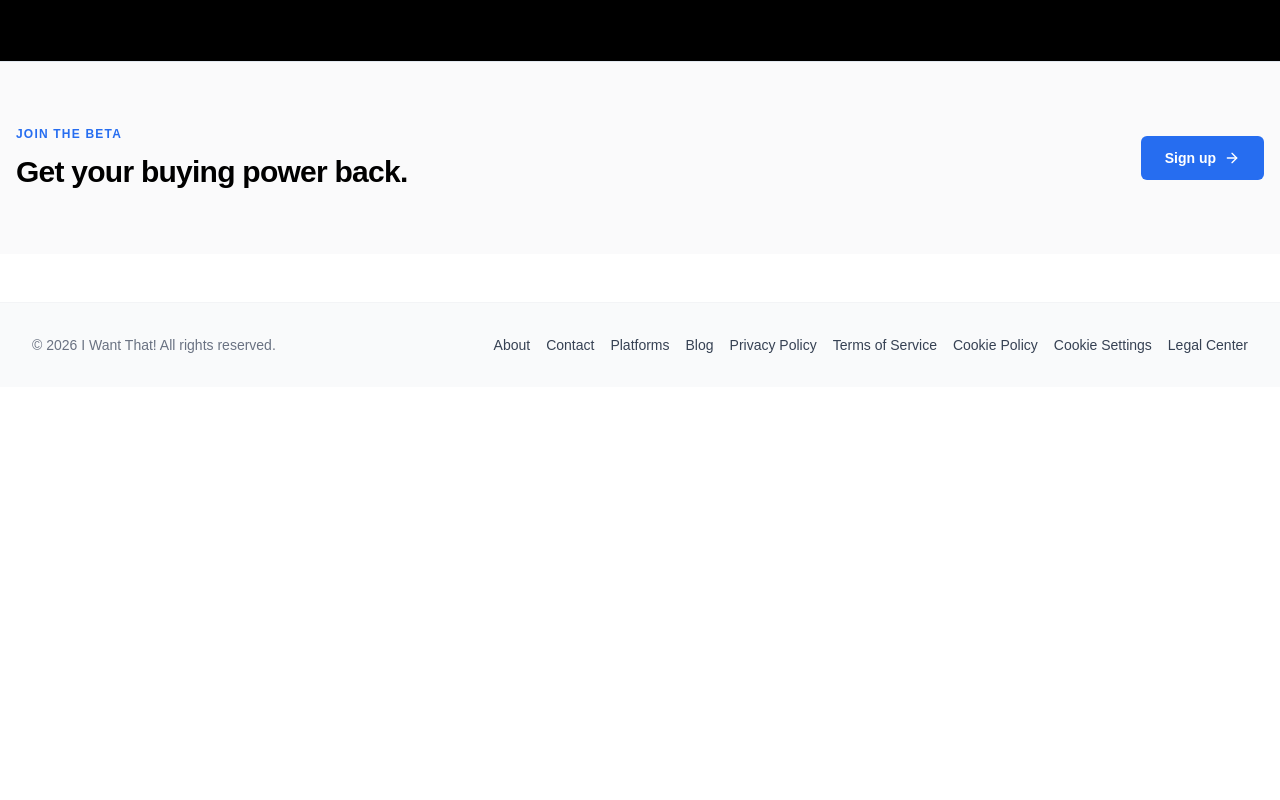
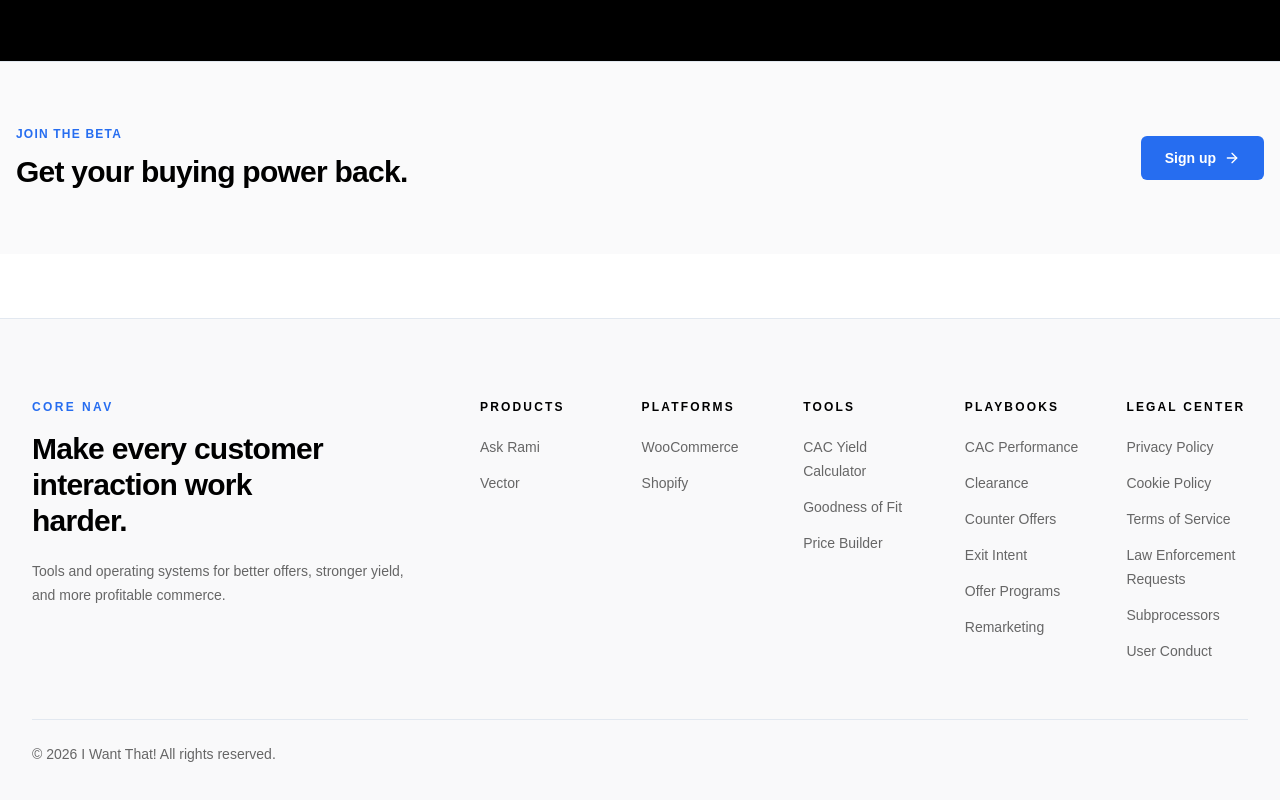
Before and after one commit to c-e-daly/useiwantthat, a Next.js app: page /ask-rami in a window 1280 px wide. Shown: the part 3942-4742 px from the top of the page. Before the commit the page ends 4329 px from the top, so only its background shows below. Built offline with nearby package versions, Linux system fonts and the light colour scheme; no server answers; a web font is replaced by a local one.

Commit message:
updating footer Structure

```diff
--- a/components/public/footer.tsx
+++ b/components/public/footer.tsx
@@ -1,47 +1,102 @@
-import Link from 'next/link';
-import { CookieSettingsButton } from './CookieSettingsButton';
+import Link from "next/link";
+
+const playbookLinks = [
+  { href: "/playbooks/cac-playbook", label: "CAC Performance" },
+  { href: "/playbooks/clearance-playbook", label: "Clearance" },
+  { href: "/playbooks/counter-offer-playbook", label: "Counter Offers" },
+  { href: "/playbooks/exit-intent-playbook", label: "Exit Intent" },
+  { href: "/playbooks/programs-playbook", label: "Offer Programs" },
+  { href: "/playbooks/remarketing-playbook", label: "Remarketing" },
+];
+
+const legalLinks = [
+  { href: "/policies/privacy-policy", label: "Privacy Policy" },
+  { href: "/policies/cookie-policy", label: "Cookie Policy" },
+  { href: "/policies/terms-of-service", label: "Terms of Service" },
+  { href: "/policies/law-enforcement-data-requests", label: "Law Enforcement Requests" },
+  { href: "/policies/subprocessors", label: "Subprocessors" },
+  { href: "/policies/user-conduct-and-content-policy", label: "User Conduct" },
+];
+
+const linkClassName =
+  "text-sm text-neutral-muted transition hover:text-brand focus-visible:text-brand";
+
+function FooterLink({ href, label }: { href: string; label: string }) {
+  return (
+    <li>
+      <Link href={href} className={linkClassName}>
+        {label}
+      </Link>
+    </li>
+  );
+}
+
+function FooterSection({ title, children }: { title: string; children: React.ReactNode }) {
+  return (
+    <div>
+      <h2 className="text-xs font-bold uppercase tracking-[0.18em] text-black">
+        {title}
+      </h2>
+      <ul className="mt-5 space-y-3">{children}</ul>
+    </div>
+  );
+}
 
 export function Footer() {
   const currentYear = new Date().getFullYear();
 
   return (
-    <footer className="bg-gray-50 border-t border-gray-100 mt-12">
-      <div className="container mx-auto px-4 sm:px-6 lg:px-8 py-8">
-        <div className="flex flex-col md:flex-row justify-between items-center text-center md:text-left">
+    <footer className="mt-16 border-t border-surface-border bg-surface-subtle/60">
+      <div className="container mx-auto px-4 py-14 sm:px-6 lg:px-8 lg:py-20">
+        <div className="grid gap-12 lg:grid-cols-[minmax(220px,1fr)_2fr] lg:gap-16">
+          <div>
+            <p className="text-xs font-bold uppercase tracking-[0.2em] text-brand">
+              Core Nav
+            </p>
+            <h2 className="mt-4 max-w-xs text-3xl font-bold tracking-tight text-black">
+              Make every customer interaction work harder.
+            </h2>
+            <p className="mt-5 max-w-sm text-sm leading-6 text-neutral-muted">
+              Tools and operating systems for better offers, stronger yield, and
+              more profitable commerce.
+            </p>
+          </div>
 
-          {/* Copyright */}
-          <p className="text-sm text-gray-500 order-2 md:order-1 mt-4 md:mt-0">
+          <nav aria-label="Core navigation" className="grid gap-10 sm:grid-cols-2 xl:grid-cols-5">
+            <FooterSection title="Products">
+              <FooterLink href="/ask-rami" label="Ask Rami" />
+              <FooterLink href="/vector" label="Vector" />
+            </FooterSection>
+
+            <FooterSection title="Platforms">
+              <FooterLink href="/platforms#woocommerce" label="WooCommerce" />
+              <FooterLink href="/platforms#shopify" label="Shopify" />
+            </FooterSection>
+
+            <FooterSection title="Tools">
+              <FooterLink href="/tools/cac-calculator" label="CAC Yield Calculator" />
+              <FooterLink href="/tools/goodness-of-fit" label="Goodness of Fit" />
+              <FooterLink href="/tools/price-builder" label="Price Builder" />
+            </FooterSection>
+
+            <FooterSection title="Playbooks">
+              {playbookLinks.map((link) => (
+                <FooterLink key={link.href} {...link} />
+              ))}
+            </FooterSection>
+
+            <FooterSection title="Legal Center">
+              {legalLinks.map((link) => (
+                <FooterLink key={link.href} {...link} />
+              ))}
+            </FooterSection>
+          </nav>
+        </div>
+
+        <div className="mt-14 border-t border-surface-border pt-6">
+          <p className="text-sm text-neutral-muted">
             &copy; {currentYear} I Want That! All rights reserved.
           </p>
-
-          {/* Legal Links */}
-          <div className="flex flex-wrap justify-center gap-x-4 gap-y-2 text-sm font-medium text-gray-700 order-1 md:order-2">
-            <Link href="/about" className="hover:text-indigo-600 transition duration-150">
-              About
-            </Link>
-            <Link href="/contact" className="hover:text-indigo-600 transition duration-150">
-              Contact
-            </Link>
-            <Link href="/platforms" className="hover:text-indigo-600 transition duration-150">
-              Platforms
-            </Link>
-            <Link href="/blog" className="hover:text-indigo-600 transition duration-150">
-              Blog
-            </Link>
-            <Link href="https://useiwantthat.com/privacy-policy" className="hover:text-indigo-600 transition duration-150">
-              Privacy Policy
-            </Link>
-            <Link href="https://useiwantthat.com/terms-of-service" className="hover:text-indigo-600 transition duration-150">
-              Terms of Service
-            </Link>
-            <Link href="https://useiwantthat.com/cookie-policy" className="hover:text-indigo-600 transition duration-150">
-              Cookie Policy
-            </Link>
-            <CookieSettingsButton />
-            <Link href="https://useiwantthat.com/legal" className="hover:text-indigo-600 transition duration-150">
-              Legal Center
-            </Link>
-          </div>
         </div>
       </div>
     </footer>
```
